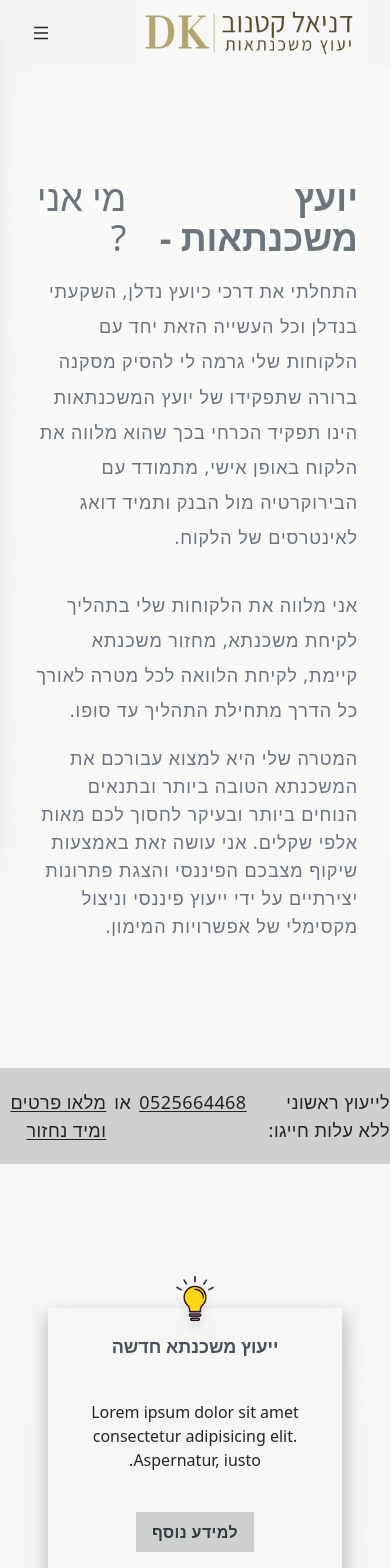
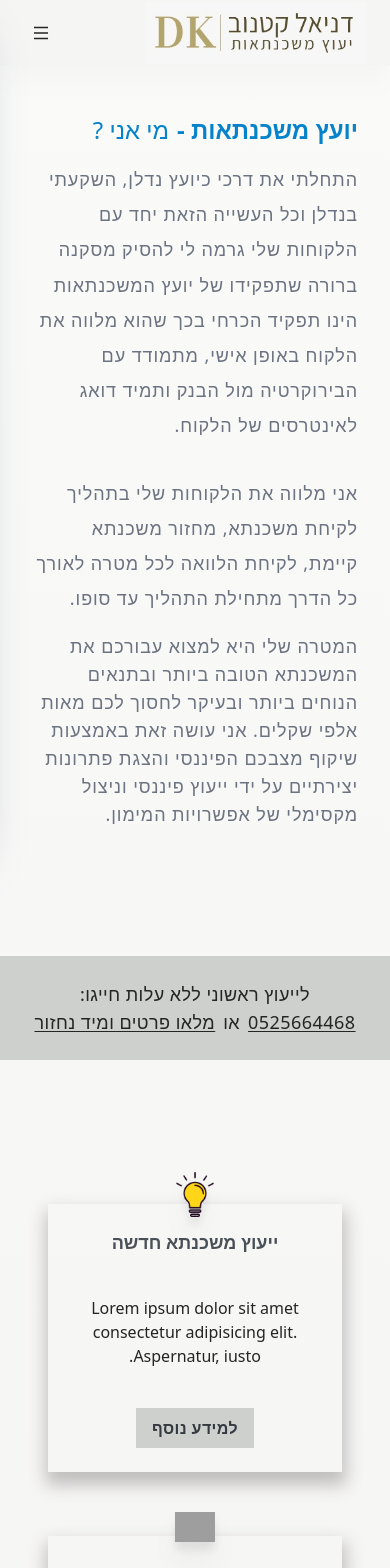
Before and after one commit to oferGavrilov/mortgage-consultant, a Next.js app: page / in a window 390 px wide. Shown: the top 1568 px of the page. Built offline with nearby package versions, Linux system fonts and the light colour scheme; grey boxes are pictures that could not be loaded.

Commit message:
fixed responsive styles

```diff
--- a/src/common/SocialMedia.tsx
+++ b/src/common/SocialMedia.tsx
@@ -17,10 +17,11 @@ export default function SocialMedia () {
                               <BiLogoGmail size={25} color='#ffffff' />
                         </div>
 
-                        <div className='footer-social-icon hover:bg-[#25D366]'>
+                        <div className='footer-social-icon  hover:bg-whatsapp'>
                               <BsWhatsapp size={25} color='#ffffff' />
                         </div>
                   </div>
             </div>
       )
 }
+// 25D366
--- a/src/components/ContactUs.tsx
+++ b/src/components/ContactUs.tsx
@@ -19,7 +19,7 @@ export default function ContactUs () {
 
       <div className='p-6 w-full text-center'>
         <h2 className='font-semibold text-xl'>השאירו פרטים ליצירת קשר</h2>
-        <HiOutlineArrowCircleDown size={45} color="#0582ca" className="my-8 mx-auto transition-all duration-200 hover:scale-110 hover:drop-shadow-md" />
+        <HiOutlineArrowCircleDown size={45} color="#0f9def" className="my-8 mx-auto transition-all duration-200 hover:scale-110 hover:drop-shadow-md" />
 
         <form className=''>
           <div className='grid md:grid-cols-2 gap-4'>
--- a/src/components/Header.tsx
+++ b/src/components/Header.tsx
@@ -17,28 +17,34 @@ export default function Header () {
                         <Image
                               src='/imgs/logo.jpeg'
                               alt='logo'
-                              width={230}
+                              width={220}
                               height={200}
                         />
                   </Link>
 
                   <div className='hidden md:flex gap-x-3'>
+                        <Link href='/service/new-mortgage'>
                               <div className='header-link'>
-                              <Link href='/service/new-mortgage'>ייעוץ משכנתא חדשה</Link>
+                                    ייעוץ משכנתא חדשה
                               </div>
+                        </Link>
+                        <Link href='/service/exists-mortgage'>
                               <div className='header-link'>
-                              <Link href='exists-mortgage'>מחזור משכנתא קיימת</Link>
+                                    מחזור משכנתא קיימת
                               </div>
+                        </Link>
+                        <Link href='/service/loan'>
                               <div className='header-link'>
-                              <Link href='loan'>הלוואה לכל מטרה</Link>
+                                    הלוואה לכל מטרה
                               </div>
+                        </Link>
                   </div>
 
                   <div className='hidden lg:flex gap-x-4'>
                         <div className='header-link'>
                               <span>לקוחות ממליצים</span>
                         </div>
-                        <Link href='contact-us' className='header-link'>
+                        <Link href='/contact-us' className='header-link'>
                               <span>צור קשר</span>
                         </Link>
                   </div>
@@ -50,7 +56,7 @@ export default function Header () {
                         <BiLogoGmail size={30} color='#F4B400' className="header-social-icon" />
                         {/* </div> */}
                         <AiTwotonePhone size={30} color='#0582ca' className="header-social-icon" />
-                        <BsWhatsapp size={30} color="#25D366" className="header-social-icon"/>
+                        <BsWhatsapp size={30} color="#25D366" className="header-social-icon" />
                   </div>
 
                   <div className='header-link md:hidden cursor-pointer' onClick={() => setIsMenuOpen(true)}>
--- a/src/components/Hero.tsx
+++ b/src/components/Hero.tsx
@@ -3,11 +3,11 @@ import React from 'react'
 
 export default function Hero () {
       return (
-            <section className='pt-28 pb-8 px-8 flex justify-between'>
+            <section className='pt-12 md:pt-20 pb-8 px-8 flex justify-between'>
                   <div className='fade-left'>
-                        <div className='flex items-center gap-x-2 text-4xl text-[#6c757d]'>
+                        <div className='flex items-center whitespace-nowrap gap-x-2 text-2xl md:text-4xl text-title'>
                               <h2 className='font-bold '>יועץ משכנתאות - </h2>
-                              <span>מי אני ? </span>
+                              <span className=''>מי אני ? </span>
                         </div>
 
                         <div className='max-w-2xl text-lg text-gray-500 font-sans tracking-wider'>
--- a/src/components/UnderHero.tsx
+++ b/src/components/UnderHero.tsx
@@ -2,12 +2,14 @@ import React from 'react'
 
 export default function UnderHero () {
   return (
-    <div className='bg-[#ced0ce] py-5 font-sans'>
-      <div className='flex gap-x-2 justify-center text-lg tracking-wide '>
+    <div className='bg-[#ced0ce] py-6 font-sans'>
+      <div className='flex flex-col md:flex-row text-center gap-x-2 justify-center text-lg tracking-wide '>
         <p>לייעוץ ראשוני ללא עלות חייגו:</p>
-        <span className='under-hero-btn'>0525664468</span>
-        או
-        <span className='under-hero-btn'>מלאו פרטים ומיד נחזור</span>
+        <div className='flex gap-x-2 justify-center'>
+          <span className='under-hero-btn'>0525664468</span>
+          או
+          <span className='under-hero-btn'>מלאו פרטים ומיד נחזור</span>
+        </div>
       </div>
     </div>
   )
--- a/src/styles/globals.css
+++ b/src/styles/globals.css
@@ -1,6 +1,26 @@
 @tailwind base;
 @tailwind components;
 @tailwind utilities;
+
+::-webkit-scrollbar {
+  width: 10px;
+}
+
+/* Track */
+::-webkit-scrollbar-track {
+  background: #f1f1f1;
+}
+
+/* Handle */
+::-webkit-scrollbar-thumb {
+  background: #adb5bd;
+  border-radius: 5px;
+}
+
+/* Handle on hover */
+::-webkit-scrollbar-thumb:hover {
+  background: #555;
+}
 
 body {
   direction: rtl;
@@ -30,7 +50,7 @@ body {
   }
   /* Under Hero */
   .under-hero-btn {
-    @apply underline underline-offset-2 cursor-pointer transition-colors duration-200 hover:text-[#6c757d];
+    @apply underline underline-offset-2 cursor-pointer transition-colors duration-200 hover:text-title;
   }
   /* Side Menu */
   .side-menu-container {
@@ -65,6 +85,7 @@ body {
   .footer-social-icon {
     @apply bg-[#6c757d] h-12 w-12 rounded-full flex items-center justify-center transition-colors duration-200 cursor-pointer;
   }
+
   .footer-title{
     @apply text-center py-4 text-lg tracking-wider text-[#0582ca] whitespace-nowrap;
   }
--- a/tailwind.config.ts
+++ b/tailwind.config.ts
@@ -13,7 +13,9 @@ const config: Config = {
       },
       colors: {
         'title': '#0582ca',
-        'secondary-bg': '#ced0ce'
+        'secondary-bg': '#ced0ce',
+        'whatsapp':'#25D366',
+        'facebook':'#4267B2',
       }
     },
   },
```
Lines whose indentation alone changed are shown as unchanged.
